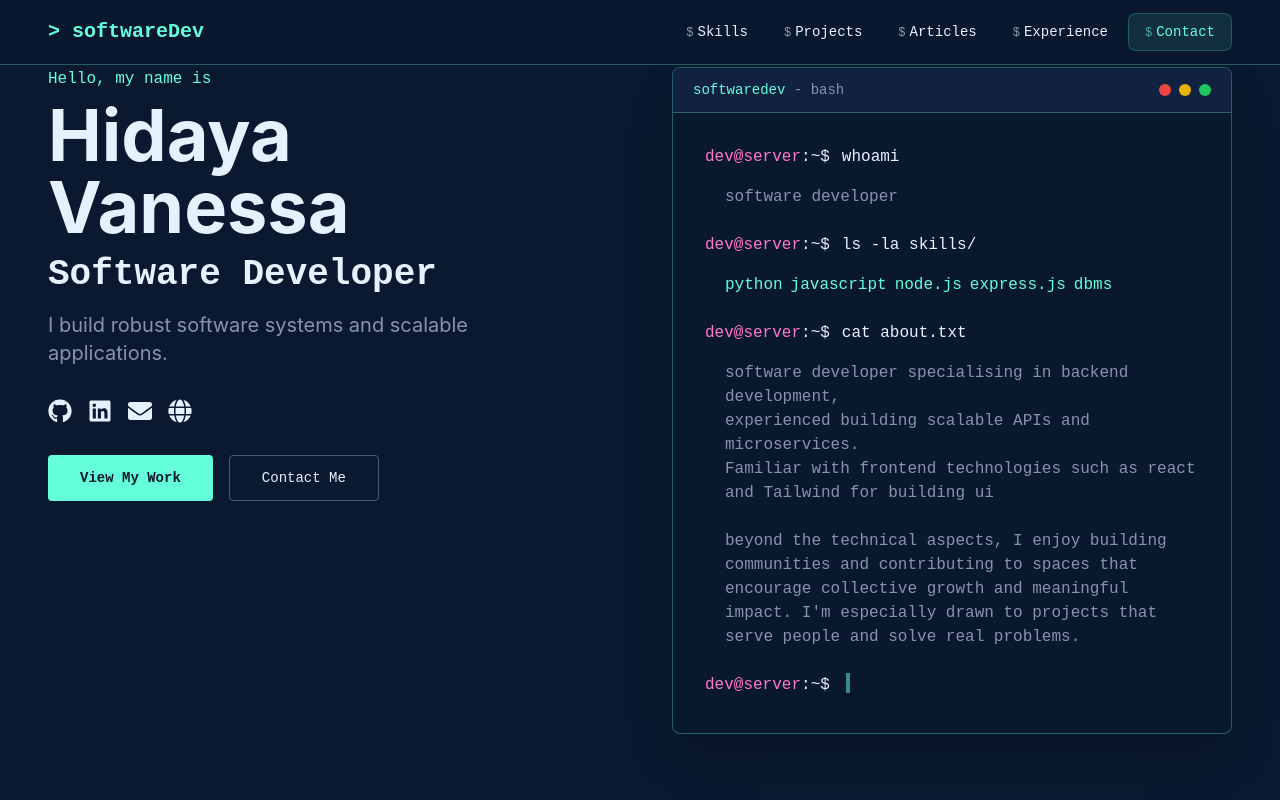
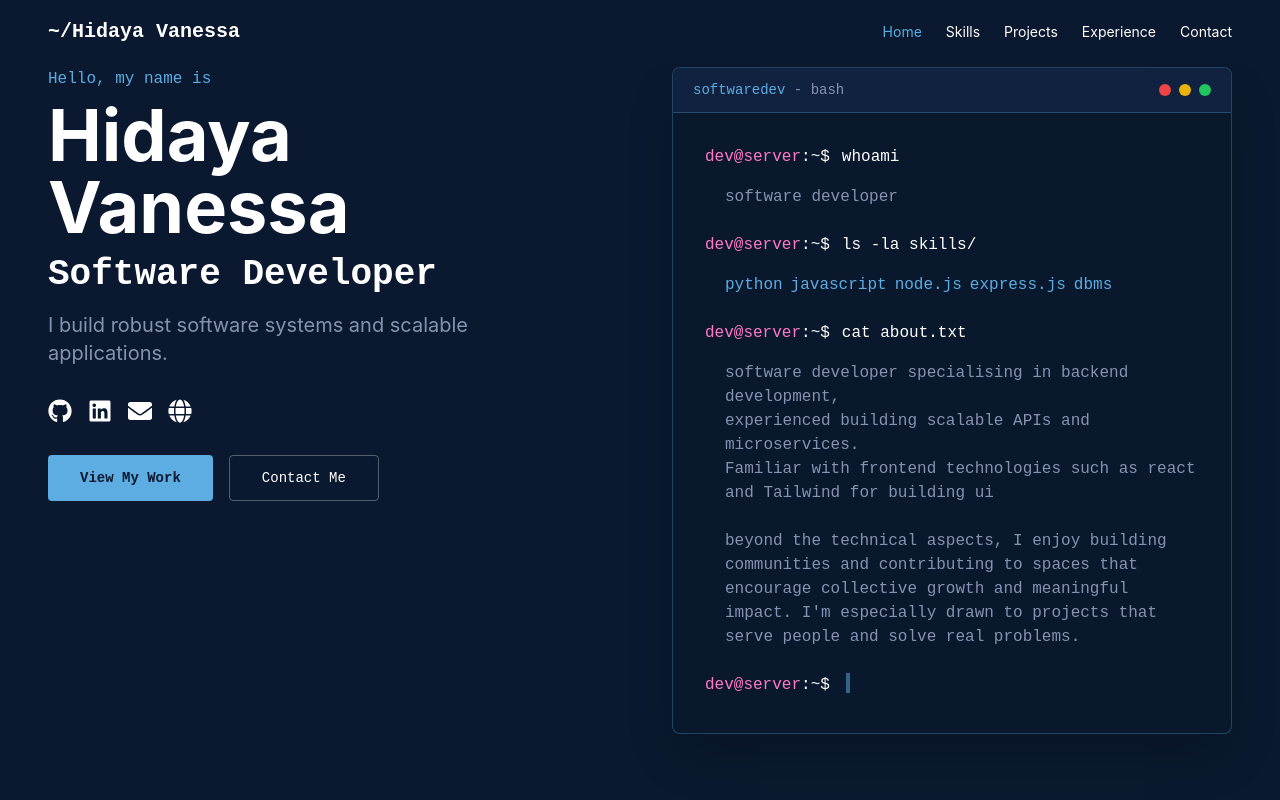
Before and after one commit to Hi-da-ya/portfolio, a React (Vite) app: page / in a window 1280 px wide. Shown: the top 800 px of the page. Built offline with nearby package versions, Linux system fonts and the light colour scheme.

Commit message:
update navbar theme

```diff
--- a/src/components/Navbar.jsx
+++ b/src/components/Navbar.jsx
@@ -1,14 +1,14 @@
 import React, { useState, useEffect } from 'react';
-import { FaTerminal, FaTimes } from 'react-icons/fa';
+import { FaTerminal, FaTimes, FaSun } from 'react-icons/fa';
 
 const Navbar = () => {
   const [isMobileMenuOpen, setIsMobileMenuOpen] = useState(false);
-  const [activeSection, setActiveSection] = useState('about');
+  const [activeSection, setActiveSection] = useState('home');
 
   const navItems = [
+    { label: 'Home', href: '#home', id: 'home' },
     { label: 'Skills', href: '#about', id: 'about' },
     { label: 'Projects', href: '#projects', id: 'projects' },
-    { label: 'Articles', href: '#articles', id: 'articles' },
     { label: 'Experience', href: '#experience', id: 'experience' },
     { label: 'Contact', href: '#contact', id: 'contact' },
   ];
@@ -50,7 +50,7 @@ const Navbar = () => {
   };
 
   return (
-    <nav className="fixed top-0 w-full z-50 bg-primary/95 backdrop-blur-sm border-b border-terminal-border transition-all duration-300">
+    <nav className="fixed top-0 w-full z-50 bg-primary transition-all duration-300">
       <div className="container mx-auto px-4 md:px-6 lg:px-8 xl:px-12">
         <div className="flex justify-between items-center h-16">
           {/* Logo/Brand */}
@@ -58,37 +58,44 @@ const Navbar = () => {
             <a
               href="#home"
               onClick={(e) => handleNavClick(e, '#home', 'home')}
-              className="logo font-mono text-accent text-xl font-bold hover:opacity-80 transition-opacity duration-300"
+              className="logo font-mono text-text-primary text-xl font-bold hover:opacity-80 transition-opacity duration-300"
               aria-label="Back to home"
             >
-              <span className="text-accent">&gt; </span>softwareDev
+              ~/Hidaya Vanessa
             </a>
           </div>
 
           {/* Desktop Navigation */}
-          <div className="hidden md:flex items-center space-x-1">
+          <div className="hidden md:flex items-center space-x-6">
             {navItems.map((item) => (
               <a
                 key={item.id}
                 href={item.href}
                 onClick={(e) => handleNavClick(e, item.href, item.id)}
-                className={`font-mono text-sm transition-all duration-300 px-4 py-2 rounded-lg ${
+                className={`text-sm transition-all duration-300 ${
                   activeSection === item.id
-                    ? 'text-accent bg-accent/10 border border-accent/20'
-                    : 'text-text-primary hover:text-accent hover:bg-accent/5'
+                    ? 'text-accent'
+                    : 'text-text-primary hover:text-accent'
                 }`}
                 aria-current={activeSection === item.id ? 'page' : undefined}
               >
-                <span className="text-xs mr-1 opacity-60">$</span>
                 {item.label}
               </a>
             ))}
+
           </div>
 
-          {/* Mobile Menu Button */}
+          {/* Mobile Menu Button and Theme Toggle */}
+          <div className="md:hidden flex items-center gap-2">
+            <button
+              className="text-text-primary hover:text-accent transition-colors duration-300 p-2"
+              aria-label="Toggle theme"
+            >
+              <FaSun size={20} />
+            </button>
             <button
               onClick={toggleMobileMenu}
-            className="md:hidden p-2 rounded-lg text-accent hover:bg-accent/10 focus:outline-none focus:ring-2 focus:ring-accent/50 transition-colors duration-300"
+              className="p-2 rounded-lg text-text-primary hover:text-accent focus:outline-none transition-colors duration-300"
               aria-label="Toggle navigation menu"
               aria-expanded={isMobileMenuOpen}
             >
@@ -98,6 +105,7 @@ const Navbar = () => {
                 <FaTerminal className="w-6 h-6" />
               )}
             </button>
+          </div>
         </div>
 
         {/* Mobile Menu */}
@@ -115,14 +123,13 @@ const Navbar = () => {
                   key={item.id}
                   href={item.href}
                   onClick={(e) => handleNavClick(e, item.href, item.id)}
-                  className={`font-mono text-sm transition-all duration-300 px-4 py-3 rounded-lg ${
+                  className={`font-mono text-sm transition-all duration-300 px-4 py-3 ${
                     activeSection === item.id
-                      ? 'text-accent bg-accent/10 border border-accent/20'
-                      : 'text-text-primary hover:text-accent hover:bg-accent/5'
+                      ? 'text-accent'
+                      : 'text-text-primary hover:text-accent'
                   }`}
                   aria-current={activeSection === item.id ? 'page' : undefined}
                 >
-                  <span className="text-xs mr-2 opacity-60">$</span>
                   {item.label}
                 </a>
               ))}
--- a/src/components/Projects.jsx
+++ b/src/components/Projects.jsx
@@ -63,7 +63,7 @@ const Projects = () => {
               {/* Card Header: Title & Links */}
               <div className="flex flex-col md:flex-row justify-between items-start md:items-center mb-4 gap-4">
                 <div>
-                  <h3 className="text-xl md:text-2xl font-bold text-gray-100 flex items-center gap-3">
+                  <h3 className="text-xl md:text-2xl font-bold text-text-primary flex items-center gap-3">
                     {project.title}
                     {/* Role Badge */}
                     <span className="text-xs font-mono py-1 px-2 rounded bg-primary/30 text-accent border border-accent/20">
@@ -93,7 +93,7 @@ const Projects = () => {
                 <h4 className="text-sm font-semibold text-accent mb-3 uppercase tracking-wider font-mono">Highlights:</h4>
                 <ul className="space-y-2">
                   {project.highlights.map((highlight, idx) => (
-                    <li key={idx} className="flex items-start text-sm text-gray-300">
+                    <li key={idx} className="flex items-start text-sm text-text-secondary">
                       <span className="text-accent mr-2 mt-1">▹</span>
                       {highlight}
                     </li>
--- a/tailwind.config.js
+++ b/tailwind.config.js
@@ -9,10 +9,10 @@ export default {
       colors: {
         'primary': '#0a192f',
         'secondary': '#112240',
-        'accent': '#64ffda',
-        'text-primary': '#e6f1ff',
+        'accent': '#5dade2',
+        'text-primary': '#ffffff',
         'text-secondary': '#8892b0',
-        'terminal-border': 'rgba(100, 255, 218, 0.3)',
+        'terminal-border': 'rgba(93, 173, 226, 0.3)',
         'terminal-bg': 'rgba(10, 25, 47, 0.9)',
         'terminal-prompt': '#50fa7b',
         'terminal-user': '#ff79c6',
```
Lines whose indentation alone changed are shown as unchanged.
